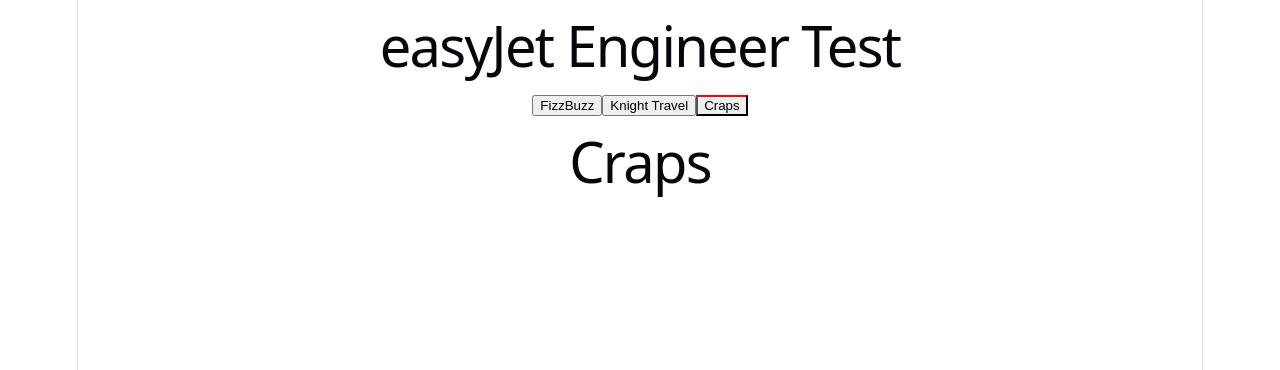
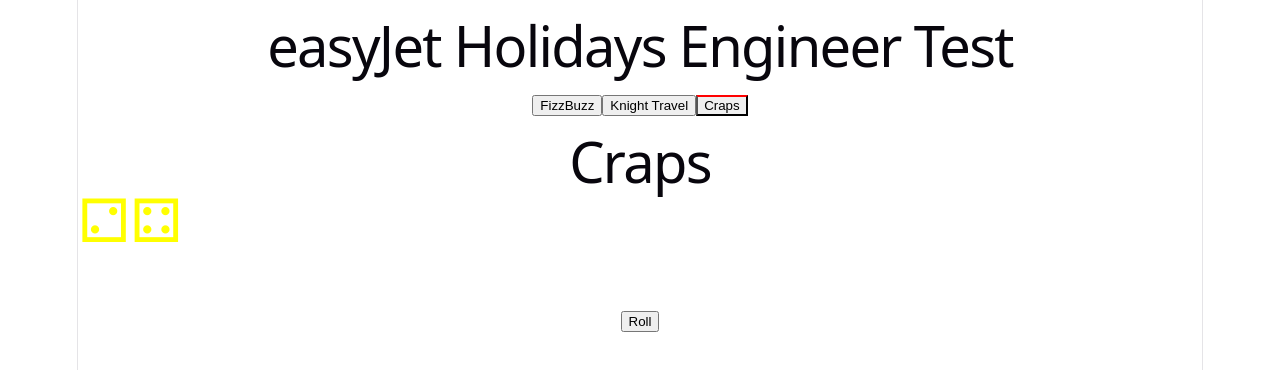
Before and after one commit to anami/easyjet-test, a React (Vite) app: page / in a window 1280 px wide. Both pictures are taken after a click on the tab "Craps". Shown: the top 370 px of the page. Built offline with nearby package versions, Linux system fonts and the light colour scheme.

Commit message:
fleshing out craps component - add dice icons

```diff
--- a/src/App.tsx
+++ b/src/App.tsx
@@ -11,7 +11,7 @@
 
   return (
     <>
-      <h1>easyJet Engineer Test</h1>
+      <h1>easyJet Holidays Engineer Test</h1>
 
 
       <section id="spacer"></section>
--- a/src/components/craps/Craps.tsx
+++ b/src/components/craps/Craps.tsx
@@ -1,6 +1,37 @@
+// Dice characters are from: https://emojicombos.com/dice
+
+function Die({ value } : {value: number }) {
+    const diceChars = '⚀⚁⚂⚃⚄⚅'
+    return <div>{diceChars.charAt(value - 1)}</div>
+}
+
 export function Craps() {
+
+
+
+    function handleRoll() {
+
+    }
+
     return (
-        <h1>Craps</h1>
+        <>
+            <h1>Craps</h1>
+            <div className="dice">
+                <div style={{
+                    fontSize: '60px',
+                    width: '100px',
+                    height: '100px',
+                    color: 'yellow',
+                    display: 'flex'
+                }}>
+                    <Die value={2} />
+                    <Die value={4} />
+                </div>
+            </div>
+            <div>
+                <button onClick={handleRoll}>Roll</button>
+            </div>
+        </>
     )
 
 }
```
